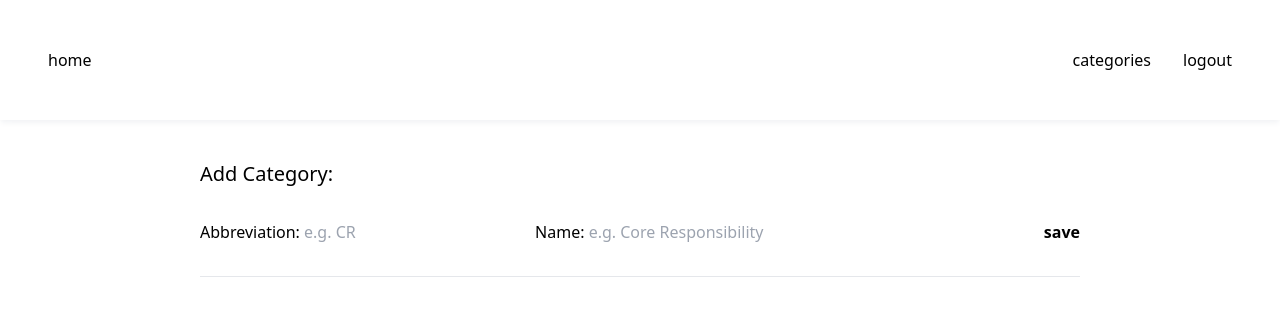
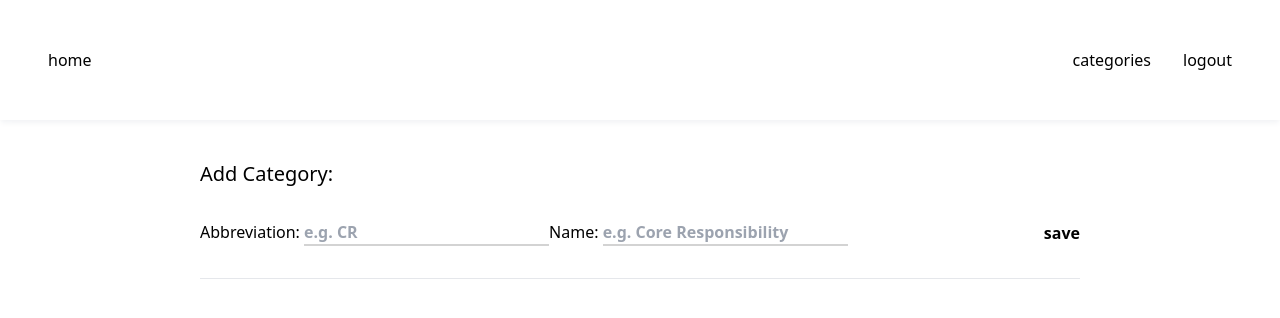
Before and after one commit to ChristopherZinger/timetracker, a Next.js app: page /categories in a window 1280 px wide. Shown: the top 318 px of the page. Built offline with nearby package versions, Linux system fonts and the light colour scheme; no server answers; the database is empty; sample sign-in values are in the browser's storage.

Commit message:
add some global styles

```diff
--- a/components/common/Nav.tsx
+++ b/components/common/Nav.tsx
@@ -30,6 +30,7 @@ const Nav = () => {
 						</li>
 						<li>
 							<span
+								className='a'
 								onClick={() => {
 									signOut(getAuth())
 								}}
--- a/pages/_app.tsx
+++ b/pages/_app.tsx
@@ -1,7 +1,6 @@
 import "../styles/globals.css";
 import type { AppProps } from "next/app";
 import "../utils/initFirebase";
-import { initializeApp } from "firebase/app";
 import type { ReactElement, ReactNode } from "react";
 import type { NextPage } from "next";
 
--- a/styles/globals.css
+++ b/styles/globals.css
@@ -16,3 +16,26 @@ body {
 	display: flex;
 	flex-direction: column;
 }
+
+a,
+.a {
+	cursor: pointer;
+}
+
+a:hover,
+.a:hover {
+	text-decoration: underline;
+}
+
+input:focus {
+	outline: none;
+}
+
+input[type='text'] {
+	border-bottom: 2px solid lightgray;
+	font-weight: bold;
+}
+
+input[type='text']:focus {
+	border-bottom: 2px solid black;
+}
```
